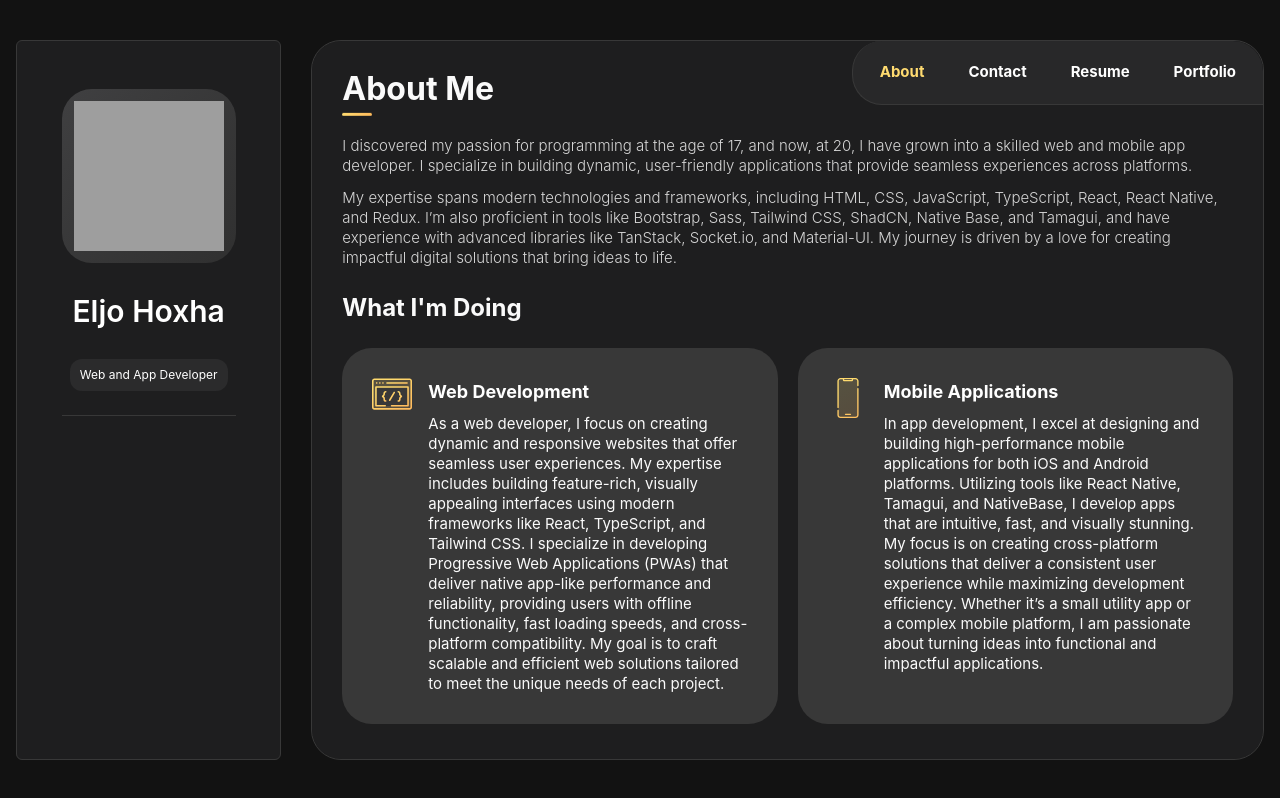
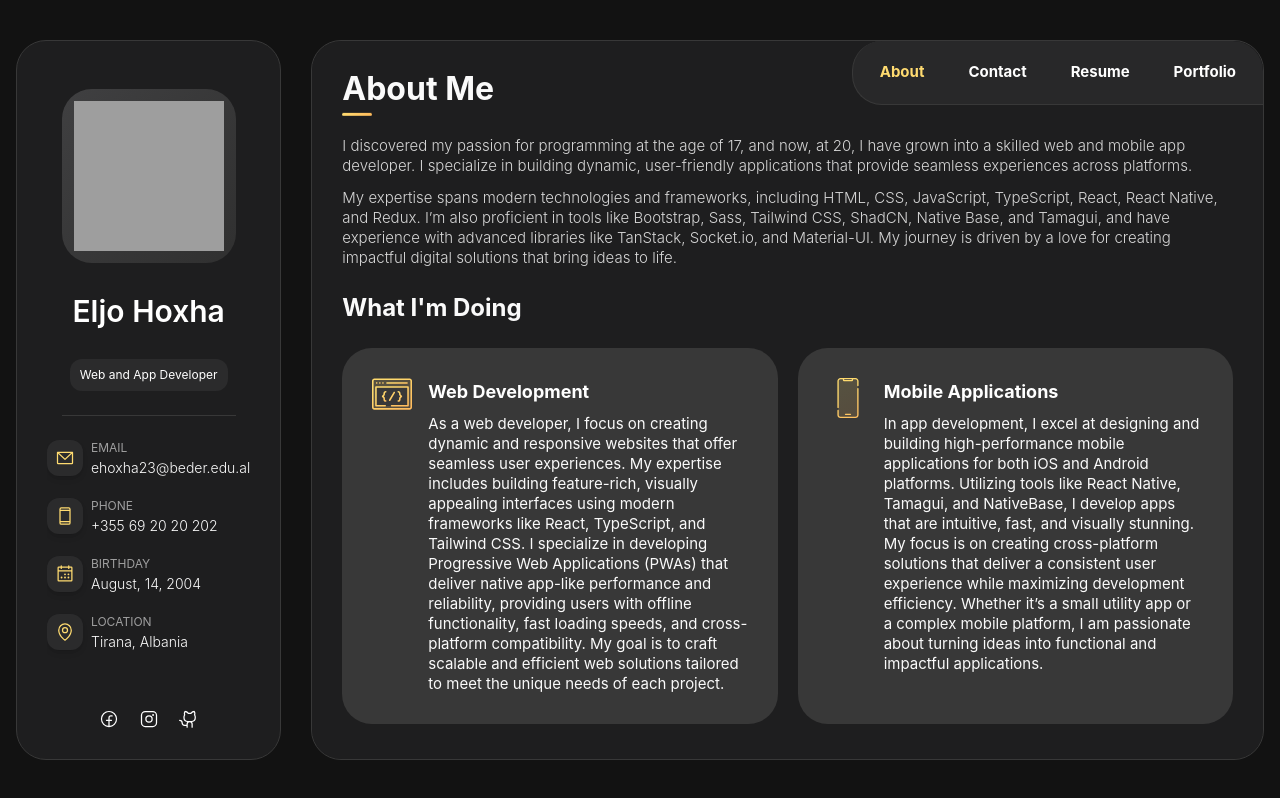
Before and after one commit to EljoHoxha/MYPortofolio, a React (Vite) app: page / in a window 1280 px wide. Built offline with nearby package versions, Linux system fonts and the light colour scheme; grey boxes are pictures that could not be loaded.

Commit message:
fix profile responsivines

```diff
--- a/package.json
+++ b/package.json
@@ -12,6 +12,7 @@
   "dependencies": {
     "@phosphor-icons/react": "^2.1.7",
     "@radix-ui/react-avatar": "^1.1.2",
+    "@radix-ui/react-collapsible": "^1.1.2",
     "@radix-ui/react-progress": "^1.1.1",
     "@radix-ui/react-separator": "^1.1.1",
     "@radix-ui/react-slot": "^1.1.1",
@@ -24,6 +25,7 @@
     "i18next-http-backend": "^3.0.1",
     "install": "^0.13.0",
     "lucide-react": "^0.473.0",
+    "motion": "^11.18.1",
     "react": "^18.3.1",
     "react-dom": "^18.3.1",
     "react-hook-form": "^7.54.2",
--- a/src/layouts/MainLayout.tsx
+++ b/src/layouts/MainLayout.tsx
@@ -11,7 +11,7 @@ interface Props {
 const MainLayout = ({ children, title }: Props) => {
   return (
     <div className="flex justify-center  items-center w-screen overflow-auto min-h-screen h-full bg-black-100  md:h-svh md:overflow-hidden ">
-      <div className=" mx-4 mb-20 mt-5 max-w-2xl flex flex-col h-full overflow-scroll md:overflow-hidden md:my-0  md:max-h-[90vh] md:flex-row md:max-w-7xl md:h-full gap-7.5 ">
+      <div className=" mx-4 mb-20 mt-5 max-w-2xl flex flex-col h-full overflow-scroll sm:overflow-hidden md:my-0  md:max-h-[90vh] md:flex-row md:max-w-7xl md:h-full gap-7.5 ">
         {/* Sidebar */}
 
         <Profile />
--- a/src/layouts/Profile.tsx
+++ b/src/layouts/Profile.tsx
@@ -16,18 +16,21 @@ import {
   ArrowUp,
 } from "@phosphor-icons/react";
 
-import React, { useState } from "react";
+import React, { useMemo, useState } from "react";
 import { Collapsible } from "@/components/ui/collapsible";
+import { CollapsibleContent } from "@radix-ui/react-collapsible";
 
 const Profile = () => {
   const { t } = useTranslation();
   const [isOpen, setIsOpen] = useState(false);
 
-  const isMobile = useMediaQuery({ query: "(max-width: 768px)" });
+  const mobileScreen = useMediaQuery({ query: "(max-width: 768px)" });
+
+  const isMobile = useMemo(() => mobileScreen, [mobileScreen]);
 
   return (
     <Collapsible open={isMobile ? isOpen : true} onOpenChange={setIsOpen}>
-      <div className="relative h-full flex flex-col items-center justify-between md:w-fit p-7.5 pt-12 bg-black-200 border rounded-md border-black-300 rounded-4xl">
+      <div className="relative h-full flex flex-col items-center justify-between md:w-fit p-7.5 pt-12 bg-black-200 border border-black-300 rounded-4xl">
         {/* Toggle Button */}
         {isMobile && (
           <div
@@ -42,19 +45,17 @@ const Profile = () => {
           </div>
         )}
 
-        {/* Static Content */}
         <div className="w-full md:w-fit flex flex-col items-center">
           <ProfileHead label={t("webAndAppDeveloper")} />
           <Separator className="my-3 md:my-6" />
         </div>
 
-        {/* Collapsible Animated Content */}
-        <div
-          className={`overflow-hidden transition-all duration-300 ease-in-out ${
-            isOpen ? "max-h-[500px]" : "max-h-0"
+        <CollapsibleContent
+          className={`w-full overflow-hidden flex flex-col justify-between flex-1 transition-all duration-300 ease-in-out  bg-green-400${
+            isMobile && (isOpen ? "max-h-[500px]" : "max-h-0")
           }`}
         >
-          <div className="w-full sm:flex-col flex flex-wrap md:flex-col gap-5">
+          <div className="w-full sm:flex-col flex flex-wrap lg:flex-col gap-5">
             {profileInfo.map((info, index) => (
               <ProfileInfo key={index} {...info} />
             ))}
@@ -75,7 +76,7 @@ const Profile = () => {
               </a>
             ))}
           </div>
-        </div>
+        </CollapsibleContent>
       </div>
     </Collapsible>
   );
```
Also changed, not shown: 1 other file (tests, documents, lock files or other folders).
